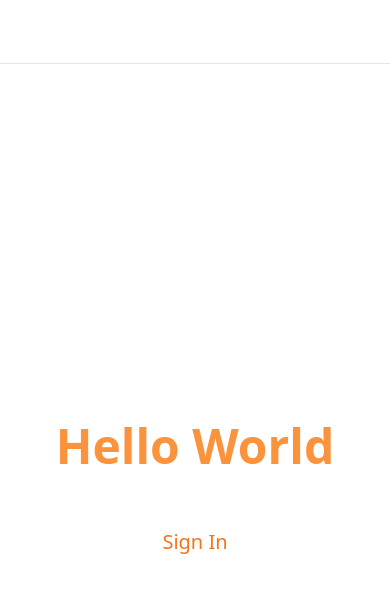
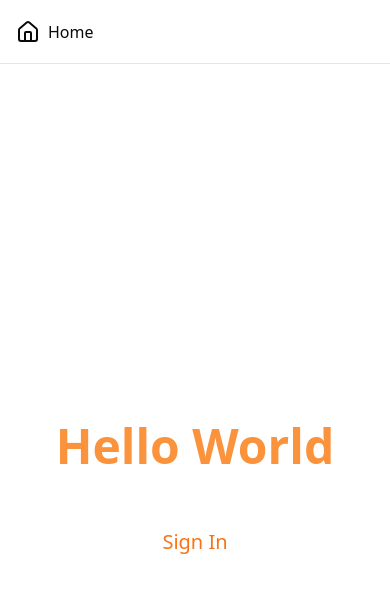
Before and after one commit to githong-kr/jblog-example, a Next.js app: page / in a window 390 px wide. Shown: the top 592 px of the page. Built offline with nearby package versions, Linux system fonts and the light colour scheme.

Commit message:
remove responsive css

```diff
--- a/src/app/layout.tsx
+++ b/src/app/layout.tsx
@@ -17,12 +17,12 @@ export default function RootLayout({
       <body>
         <div className="flex min-h-screen w-full flex-col">
           <header className="sticky top-0 flex h-16 items-center gap-4 border-b bg-background px-4 md:px-6">
-            <nav className="hidden flex-col gap-6 text-lg font-medium md:flex md:flex-row md:items-center md:gap-5 md:text-sm lg:gap-6">
+            <nav>
               <Link
                 href="/"
                 className="flex items-center justify-center space-x-2 transition-colors hover:text-orange-400"
               >
-                <div className="flex items-center gap-2 text-lg font-semibold md:text-base">
+                <div className="flex items-center gap-2 text-lg font-semibold">
                   <House className="h-6 w-6" />
                   <span className="sr-only">Acme Inc</span>
                 </div>
```
